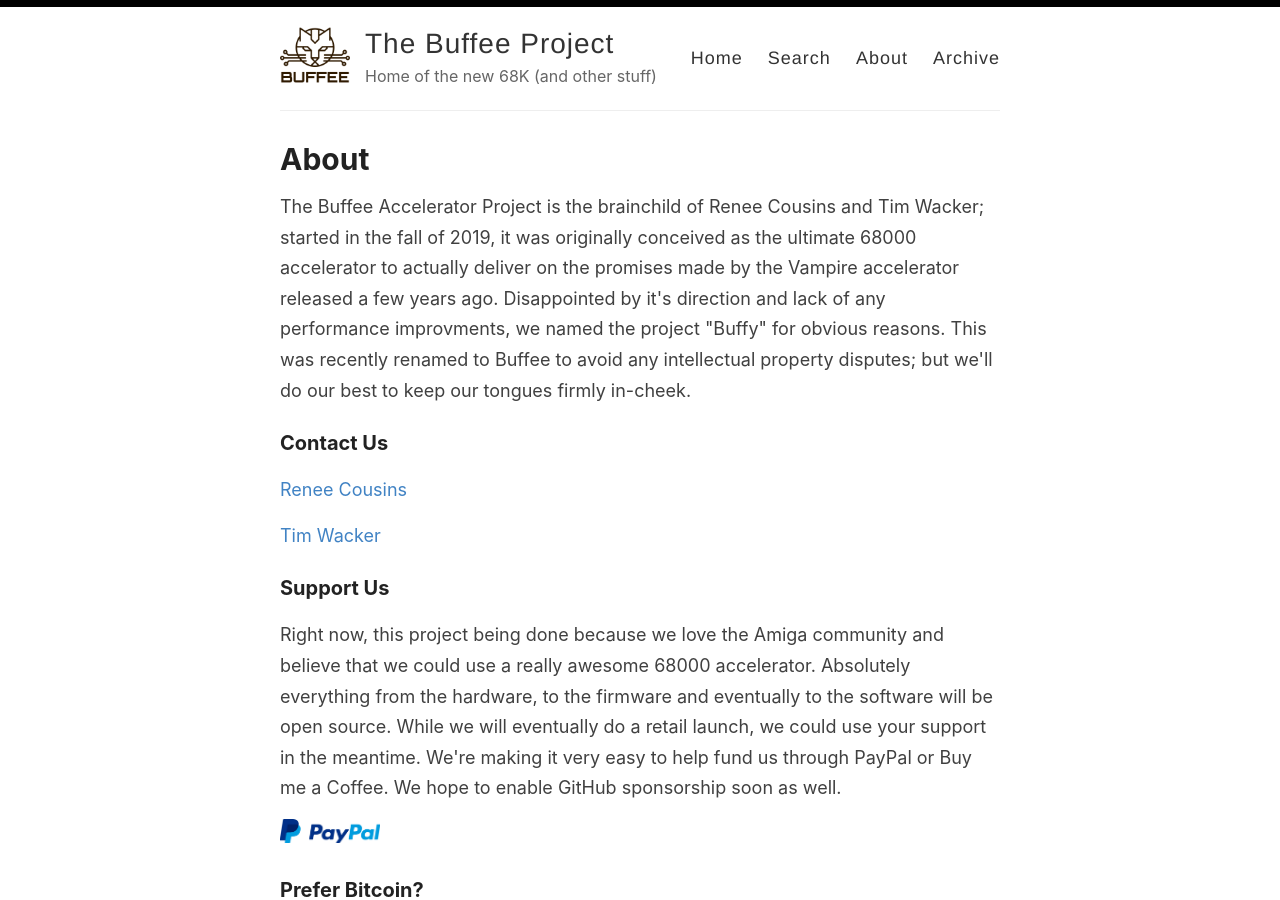
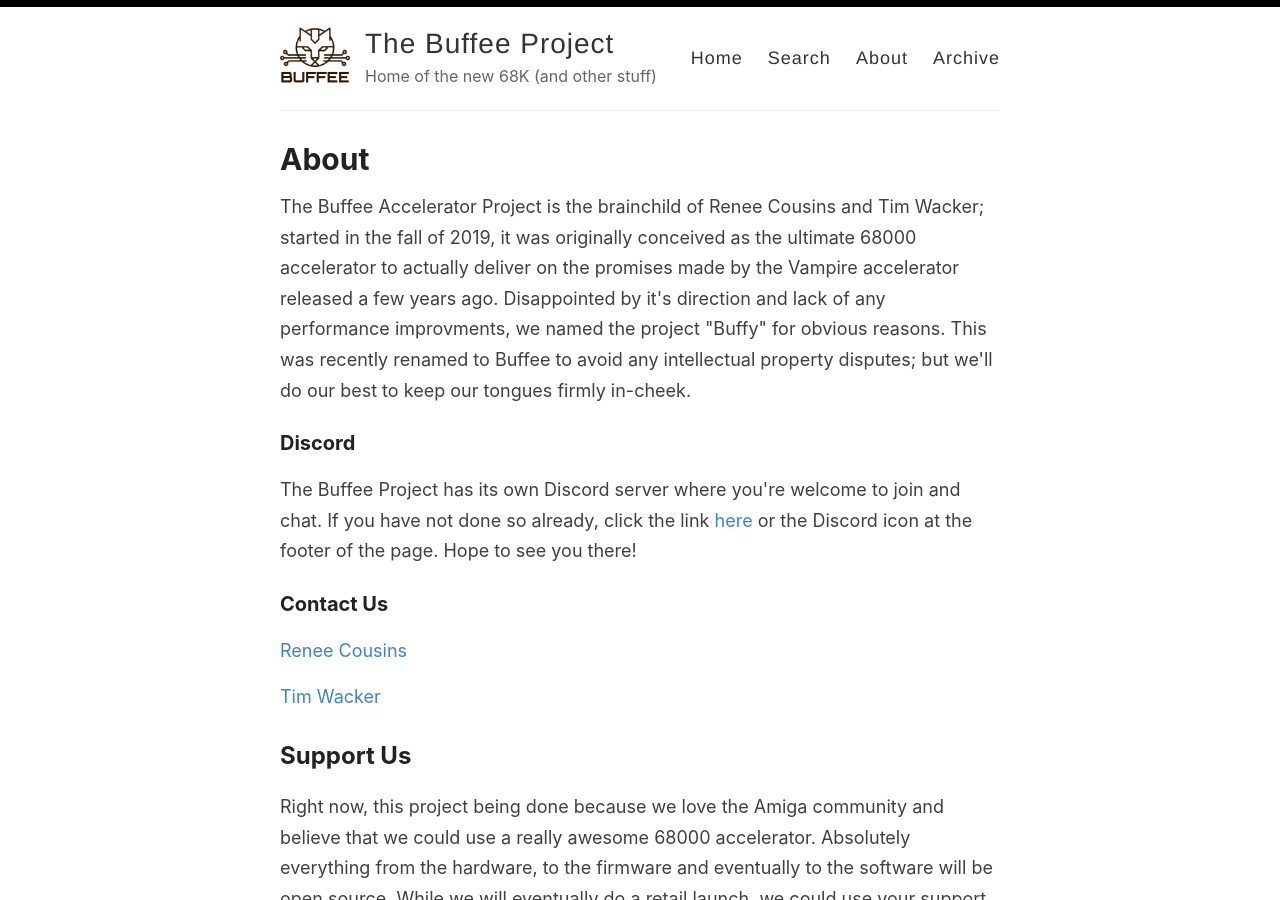
Before and after one commit to lostcatproductions/lostcatproductions.github.io, a Jekyll site: the page built from _pages/about.md, in a window 1280 px wide and 900 px high. Built offline with Jekyll 4.4.1, drawn with Linux system fonts in a browser that asks for light colours.

Commit message:
Update about.md

```diff
--- a/_pages/about.md
+++ b/_pages/about.md
@@ -6,13 +6,17 @@
 
 The Buffee Accelerator Project is the brainchild of Renee Cousins and Tim Wacker; started in the fall of 2019, it was originally conceived as the ultimate 68000 accelerator to actually deliver on the promises made by the Vampire accelerator released a few years ago. Disappointed by it's direction and lack of any performance improvments, we named the project "Buffy" for obvious reasons. This was recently renamed to Buffee to avoid any intellectual property disputes; but we'll do our best to keep our tongues firmly in-cheek.
 
+### Discord
+
+The Buffee Project has its own Discord server where you're welcome to join and chat. If you have not done so already, click the link [here](https://discord.gg/EEn4nftS7z) or the Discord icon at the footer of the page. Hope to see you there!
+
 ### Contact Us
 
 [Renee Cousins](mailto:renee.cousins@buffee.ca)
 
 [Tim Wacker](mailto:tim.wacker@buffee.ca)
 
-### Support Us
+## Support Us
 
 Right now, this project being done because we love the Amiga community and believe that we could use a really awesome 68000 accelerator. Absolutely everything from the hardware, to the firmware and eventually to the software will be open source. While we will eventually do a retail launch, we could use your support in the meantime. We're making it very easy to help fund us through PayPal or Buy me a Coffee. We hope to enable GitHub sponsorship soon as well.
 
```
